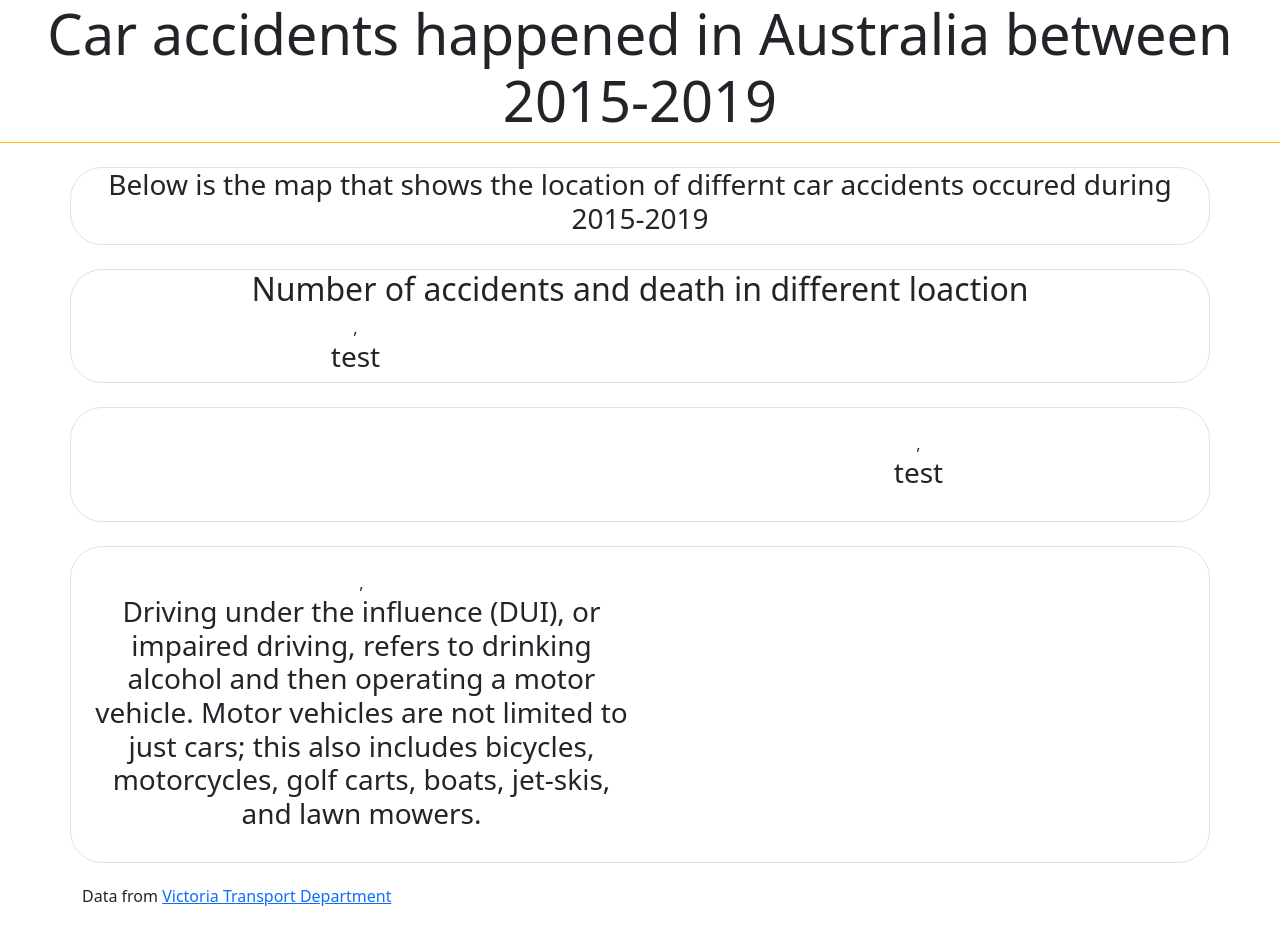
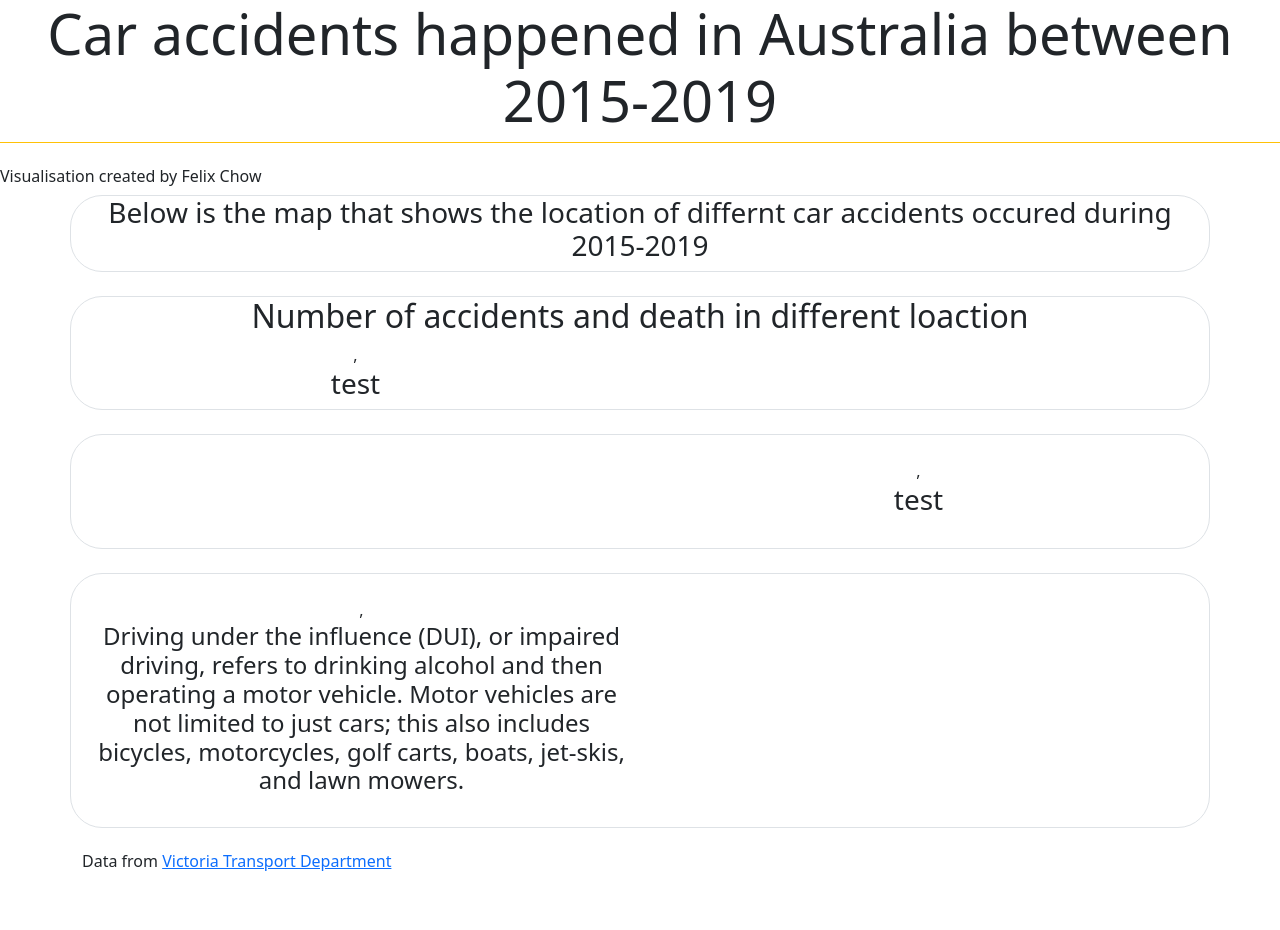
Before and after one commit to FelixCCN/FIT3179, a plain HTML site: page index.html in a window 1280 px wide. After the commit the page ends 895 px from the top, so only its background shows below. Drawn offline with nearby package versions, Linux system fonts and the light colour scheme; a script that the page names is missing.

Commit message:
Update index.html

```diff
--- a/index.html
+++ b/index.html
@@ -18,7 +18,7 @@
     <div class="ml-3 mb-4 border-bottom border-warning border-1 text-center">
         <h1 class="display-4">Car accidents happened in Australia between 2015-2019</h1>
     </div>
-
+    <h6 class="text-left secondary"> Visualisation created by Felix Chow</h6>
 
 
     <div class=" border container rounded-5 text-center">
@@ -53,7 +53,8 @@
         <div class="row">
 
         <div class="col">
-            ,<h3> Driving under the influence (DUI), or impaired driving, refers to drinking alcohol and then operating a motor vehicle. Motor vehicles are not limited to just cars; this also includes bicycles, motorcycles, golf carts, boats, jet-skis, and lawn mowers.</h3>
+            ,<h4> Driving under the influence (DUI), or impaired driving, refers to drinking alcohol and then operating a motor vehicle. Motor vehicles are not limited to just cars; this also includes bicycles, motorcycles, golf carts, boats, jet-skis, and lawn mowers.
+            </h4>
         </div>
 
         <div id="pie_chart" class="col"></div>
```
